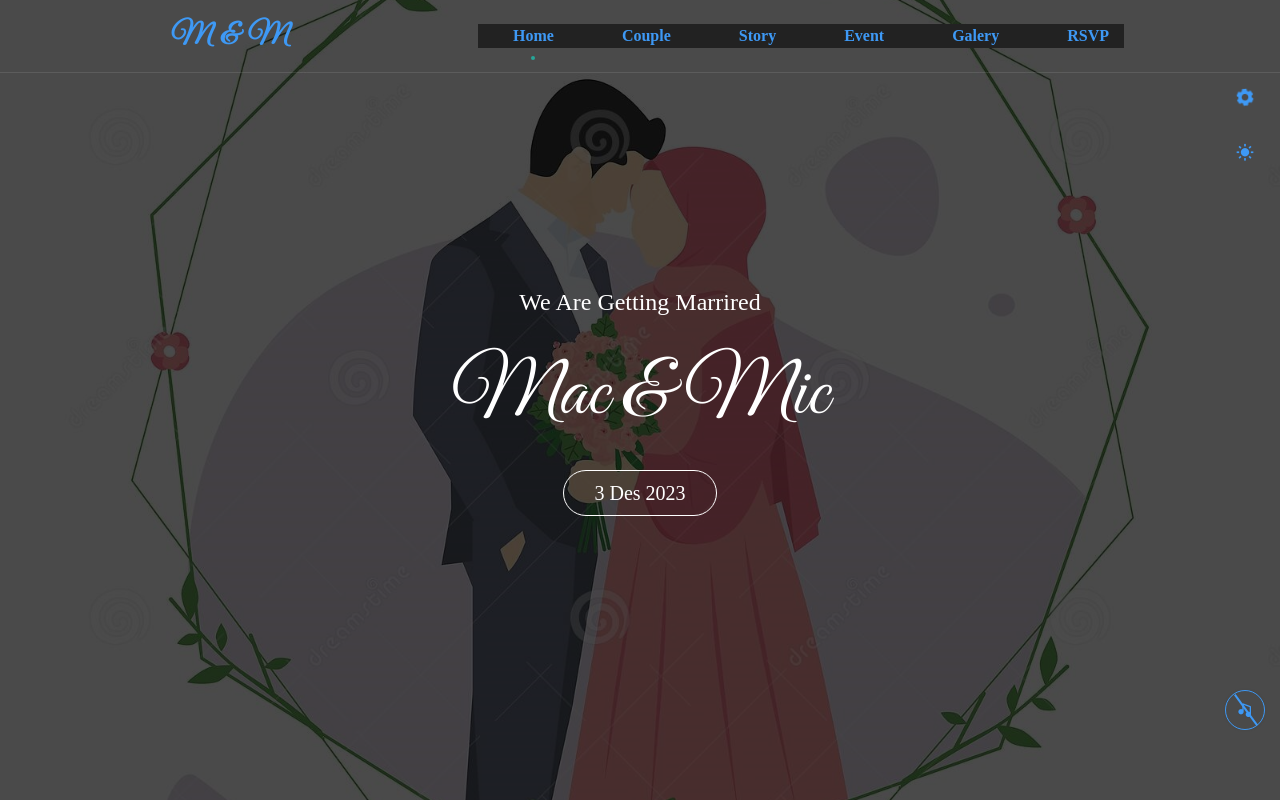
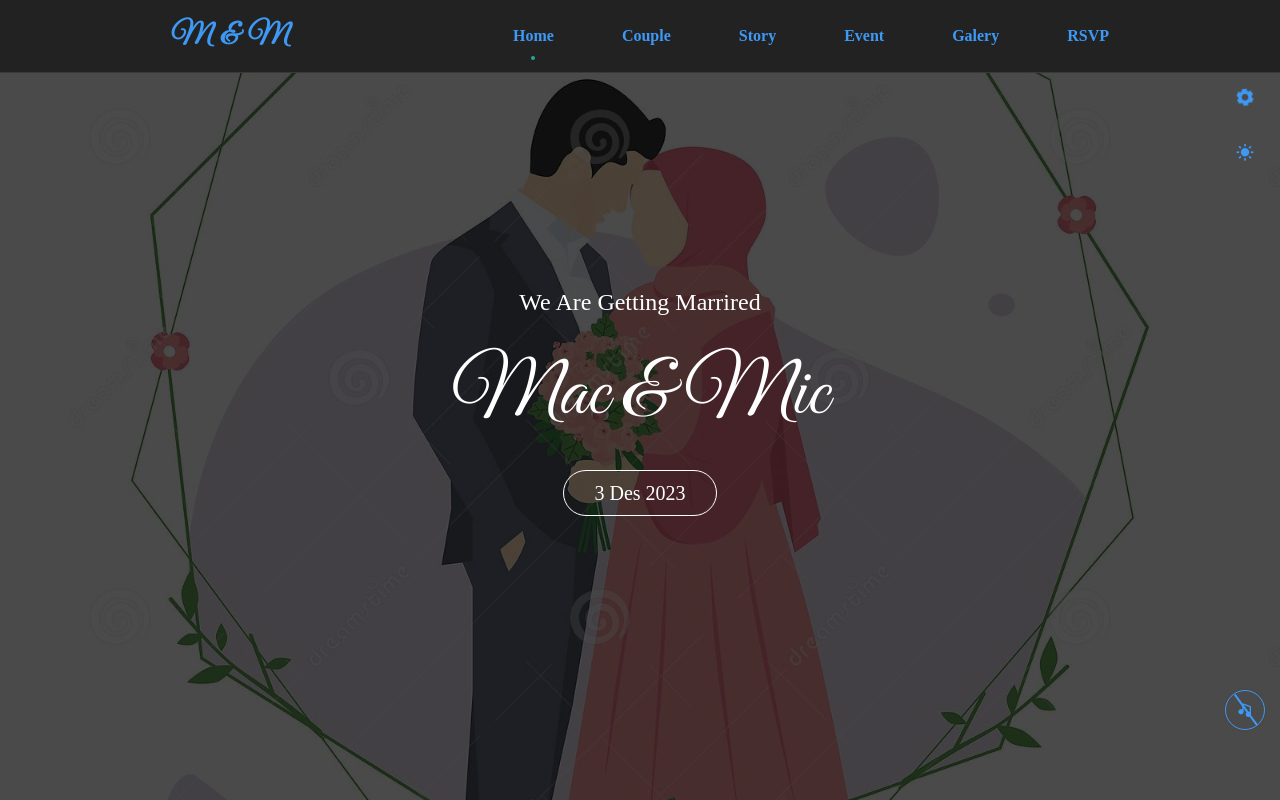
Before and after one commit to DarojatAjat/DarojatAjat.github.io, a plain HTML site: page index.html in a window 1280 px wide. Both pictures are taken after a click on the element 1245 px from the left and 152 px from the top of the page. Shown: the top 800 px of the page. Drawn offline with nearby package versions, Linux system fonts and the light colour scheme.

Commit message:
perubahan Lagi

```diff
--- a/assets/css/body.css
+++ b/assets/css/body.css
@@ -2,6 +2,8 @@
 body.dark .header.fixed{
 box-shadow: 0 0 10px #000000;
 }
+body.dark .header,
+body.dark .header .nav,
 body.dark .header .nav__list,
 body.dark .header .nav__menu,
 body.dark .rsvp-section .form,
```
